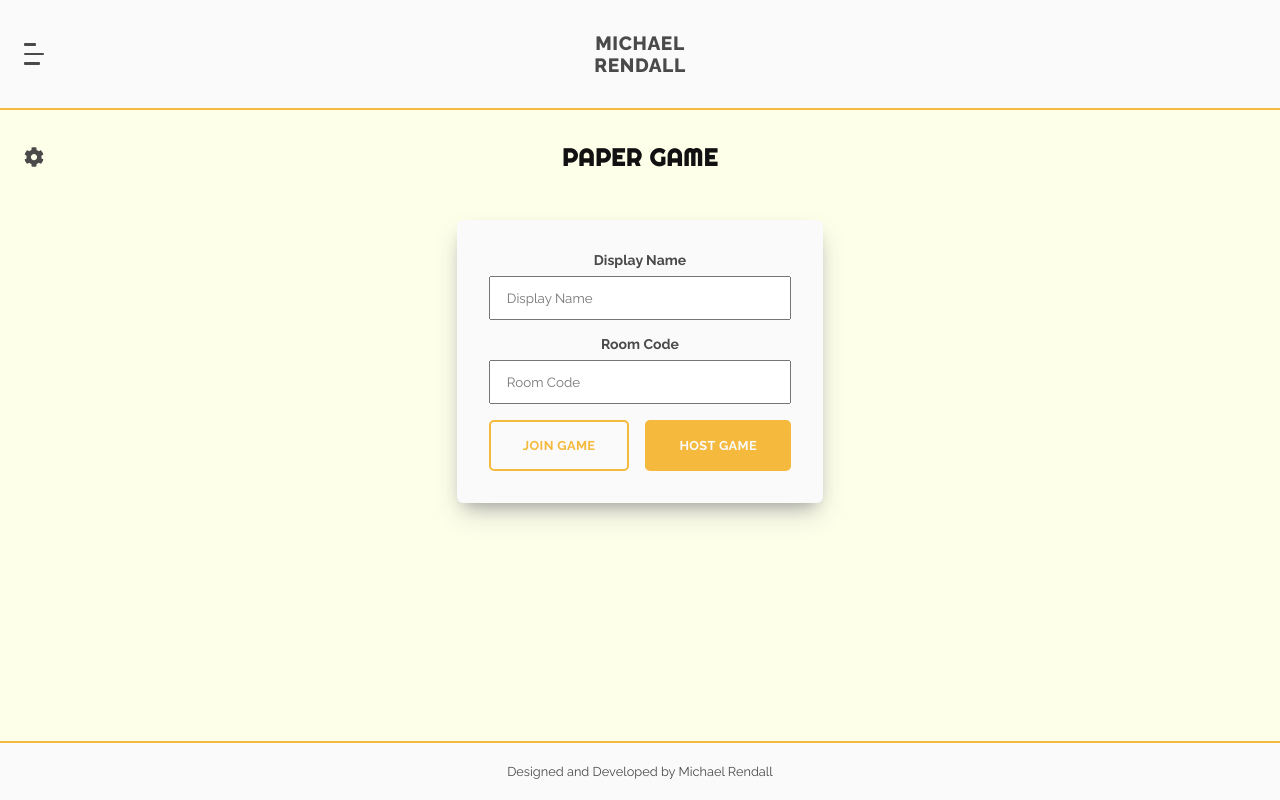
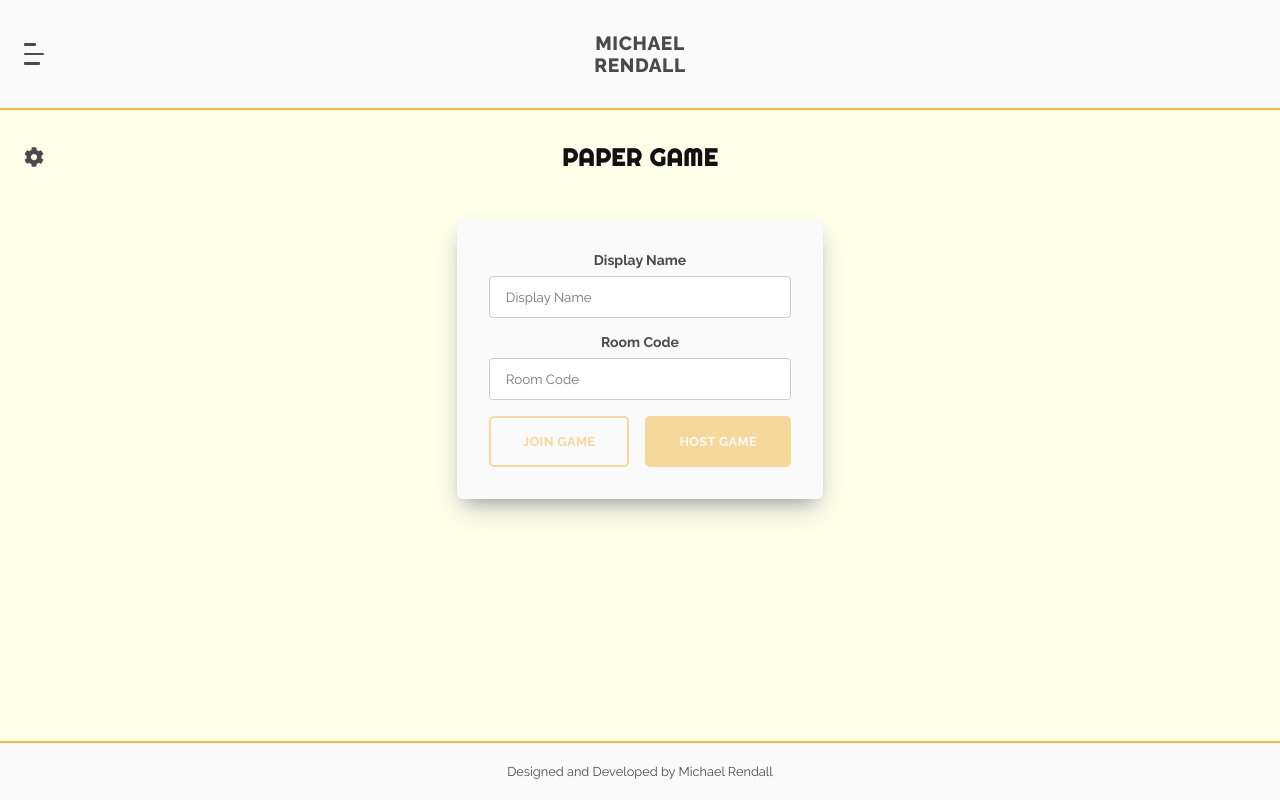
Before and after one commit to MichaelRendall/personal, a React (Create React App) app: page /paper-game in a window 1280 px wide. Built offline with nearby package versions, Linux system fonts and the light colour scheme.

Commit message:
added frontend validation to form

```diff
--- a/src/components/FormElements/Button.module.scss
+++ b/src/components/FormElements/Button.module.scss
@@ -18,9 +18,19 @@
   background-color: $dark-yellow;
   border: 2px solid $dark-yellow;
 
-  &:hover {
-    background-color: scale-color($dark-yellow, $lightness: -30%);
-    border-color: scale-color($dark-yellow, $lightness: -30%);
+  &:hover,
+  &:active {
+    background-color: scale-color($dark-yellow, $lightness: -20%);
+    border-color: scale-color($dark-yellow, $lightness: -20%);
+  }
+
+  &:disabled,
+  &:disabled:hover,
+  &:disabled:active {
+    background-color: $dark-yellow;
+    border-color: $dark-yellow;
+    opacity: 0.5;
+    cursor: not-allowed;
   }
 }
 
@@ -28,8 +38,17 @@
   background-color: $white;
   color: $dark-yellow;
 
-  &:hover {
+  &:hover,
+  &:active {
     color: $white;
+  }
+
+  &:disabled,
+  &:disabled:hover,
+  &:disabled:active {
+    background-color: $white;
+    border-color: $dark-yellow;
+    color: $dark-yellow;
   }
 }
 
--- a/src/components/FormElements/Button.tsx
+++ b/src/components/FormElements/Button.tsx
@@ -6,6 +6,7 @@ interface ButtonProps {
   name: string;
   invert?: boolean;
   submit?: boolean;
+  disabled?: boolean;
   onClick?: (() => void) | ((event: React.FormEvent) => Promise<void>);
 }
 
@@ -25,6 +26,7 @@ const Button: React.FC<ButtonProps> = (props) => {
       className={buttonClasses.join(" ")}
       onClick={props.onClick}
       type={props.submit ? "submit" : "button"}
+      disabled={props.disabled}
     >
       {props.name}
     </button>
--- a/src/components/FormElements/Input.module.scss
+++ b/src/components/FormElements/Input.module.scss
@@ -2,4 +2,10 @@
 
 .input {
   padding: 0.75rem 1rem;
+  border: 1px solid $mid-grey;
+  border-radius: 4px;
 }
+
+.invalid {
+  border: 1px solid $dark-pink;
+}
--- a/src/components/FormElements/Input.tsx
+++ b/src/components/FormElements/Input.tsx
@@ -7,19 +7,32 @@ interface InputProps {
   label: string;
   placeholder?: string;
   refValue: React.RefObject<HTMLInputElement>;
+  value: string;
+  invalid?: boolean;
+  onBlur: () => void;
+  onChange: (event: React.FormEvent) => void;
 }
 
 const Input: React.FC<InputProps> = (props) => {
+  const inputClasses = [classes.input];
+
+  if (props.invalid) {
+    inputClasses.push(classes.invalid);
+  }
+
   return (
     <div className="input__wrapper">
       <label htmlFor={props.id}>{props.label}</label>
       <input
-        className={classes.input}
+        className={inputClasses.join(" ")}
         type={props.type}
         id={props.id}
         placeholder={props.placeholder}
         autoComplete="off"
         ref={props.refValue}
+        value={props.value}
+        onBlur={props.onBlur}
+        onChange={props.onChange}
       />
     </div>
   );
--- a/src/components/paperGame/HostJoinGame.tsx
+++ b/src/components/paperGame/HostJoinGame.tsx
@@ -2,6 +2,7 @@ import React from "react";
 import Input from "../FormElements/Input";
 import Button from "../FormElements/Button";
 import classes from "./HostJoinGame.module.scss";
+import useValidator from "../../hooks/useValidator";
 
 interface HostJoinGameProps {
   hostGameHandler: (event: React.FormEvent) => Promise<void>;
@@ -10,7 +11,30 @@ interface HostJoinGameProps {
   roomNameRef: React.RefObject<HTMLInputElement>;
 }
 
+const isNotEmpty = (value: string) => value.trim() !== "";
+
 const HostJoinGame: React.FC<HostJoinGameProps> = (props) => {
+  const {
+    value: enteredDisplayName,
+    isValid: enteredDisplayNameIsValid,
+    hasError: displayNameInputHasError,
+    valueChangeHandler: displayNameChangeHandler,
+    inputBlurHandler: displayNameBlurHandler,
+  } = useValidator(isNotEmpty);
+
+  const {
+    value: enteredRoomName,
+    isValid: enteredRoomNameIsValid,
+    hasError: roomNameInputHasError,
+    valueChangeHandler: roomNameChangeHandler,
+    inputBlurHandler: roomNameBlurHandler,
+  } = useValidator(isNotEmpty);
+
+  let formIsValid = false;
+  if (enteredDisplayNameIsValid && enteredRoomNameIsValid) {
+    formIsValid = true;
+  }
+
   return (
     <form className={classes.form} onSubmit={props.hostGameHandler}>
       <Input
@@ -19,6 +43,10 @@ const HostJoinGame: React.FC<HostJoinGameProps> = (props) => {
         label="Display Name"
         placeholder="Display Name"
         refValue={props.userNameRef}
+        value={enteredDisplayName}
+        onBlur={displayNameBlurHandler}
+        onChange={displayNameChangeHandler}
+        invalid={displayNameInputHasError}
       />
       <Input
         type="text"
@@ -26,10 +54,19 @@ const HostJoinGame: React.FC<HostJoinGameProps> = (props) => {
         label="Room Code"
         placeholder="Room Code"
         refValue={props.roomNameRef}
+        value={enteredRoomName}
+        onBlur={roomNameBlurHandler}
+        onChange={roomNameChangeHandler}
+        invalid={roomNameInputHasError}
       />
       <div className={classes.form__buttons}>
-        <Button name="Join Game" invert onClick={props.joinGameHandler} />
-        <Button name="Host Game" submit />
+        <Button
+          name="Join Game"
+          invert
+          disabled={!formIsValid}
+          onClick={props.joinGameHandler}
+        />
+        <Button name="Host Game" submit disabled={!formIsValid} />
       </div>
     </form>
   );
--- /dev/null
+++ b/src/hooks/useValidator.tsx
@@ -0,0 +1,27 @@
+import React, { useState } from "react";
+
+const useValidator = (validateValue: (value: string) => boolean) => {
+  const [enteredValue, setEnteredValue] = useState("");
+  const [isTouched, setIsTouched] = useState(false);
+
+  const valueIsValid = validateValue(enteredValue);
+  const hasError = !valueIsValid && isTouched;
+
+  const valueChangeHandler = (event: React.FormEvent) => {
+    setEnteredValue((event.target as HTMLInputElement).value);
+  };
+
+  const inputBlurHandler = () => {
+    setIsTouched(true);
+  };
+
+  return {
+    value: enteredValue,
+    isValid: valueIsValid,
+    hasError,
+    valueChangeHandler,
+    inputBlurHandler,
+  };
+};
+
+export default useValidator;
```
